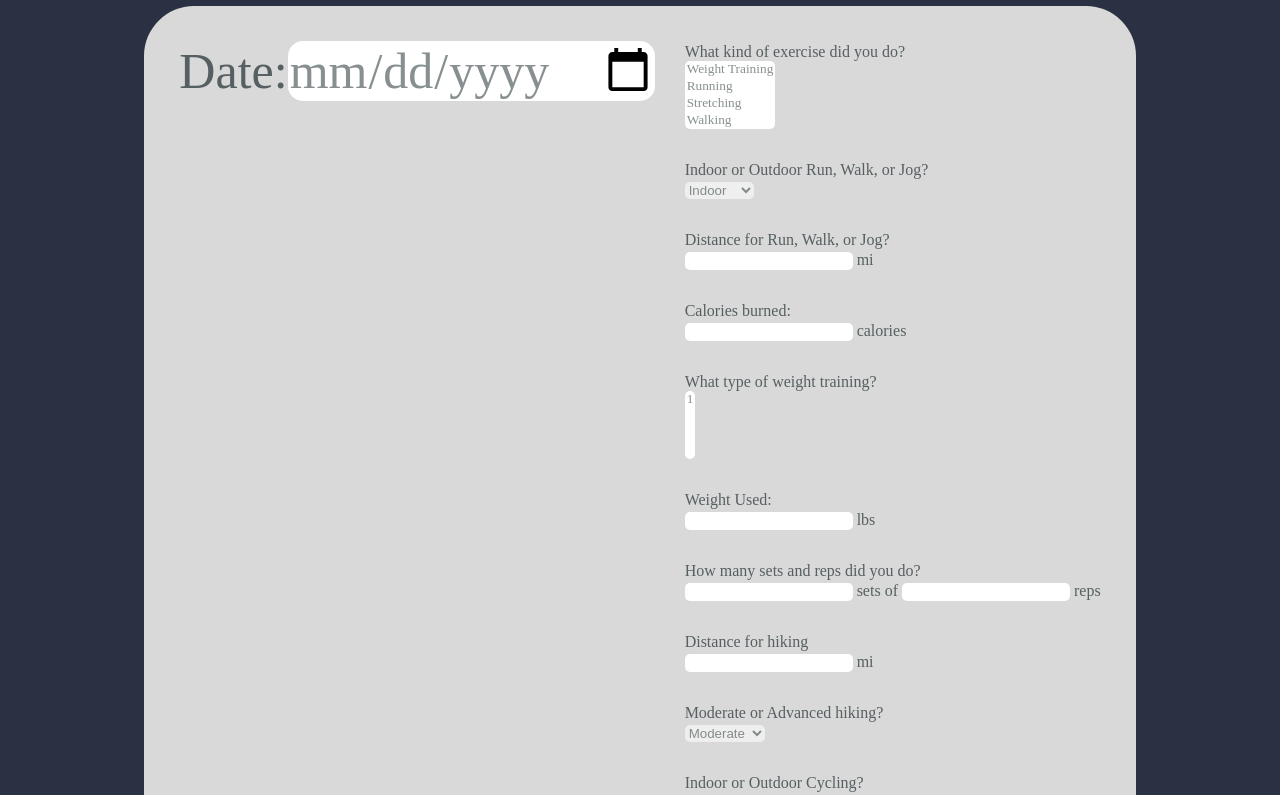
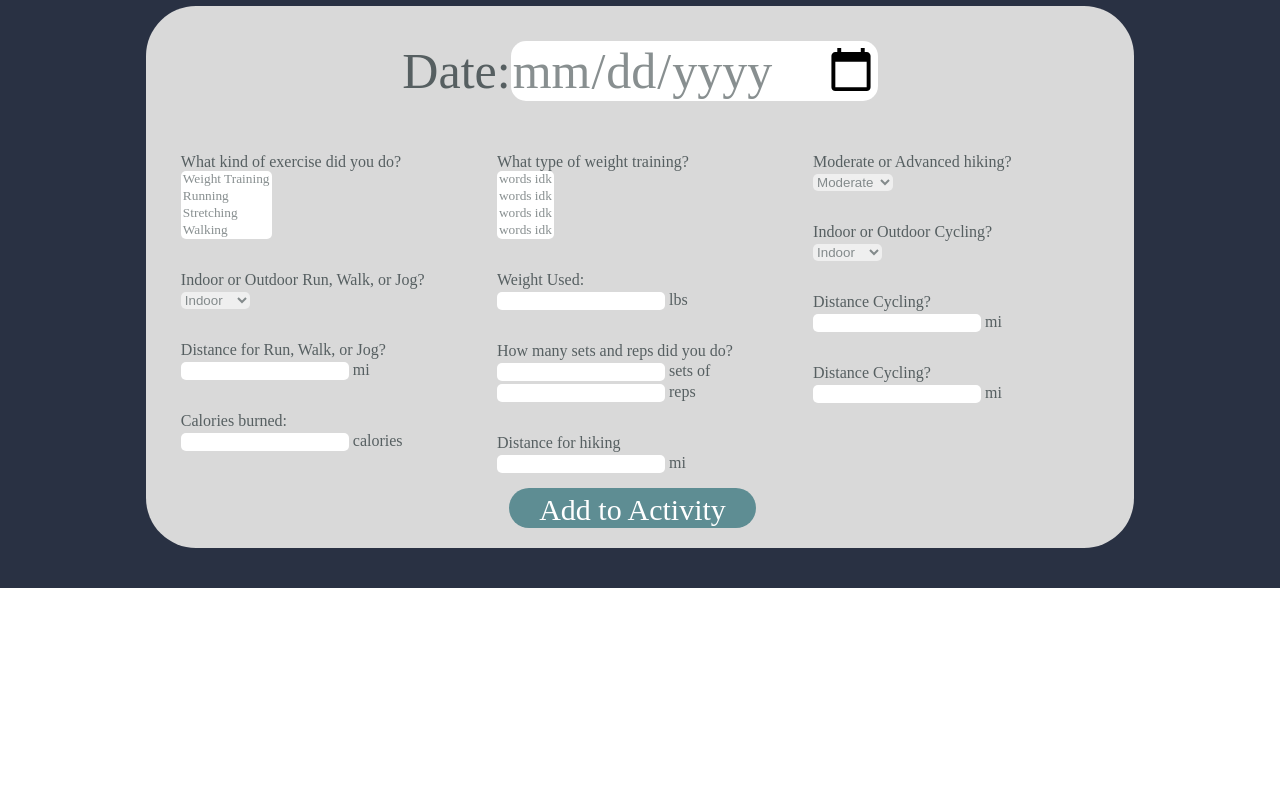
Before and after one commit to specter40/FitStar, a Next.js app: page / in a window 1280 px wide. Shown: the part 1660-2455 px from the top of the page. After the commit the page ends 2248 px from the top, so only its background shows below. Built offline with nearby package versions, Linux system fonts and the light colour scheme; a web font is replaced by a local one.

Commit message:
Swathi R. - almost done Notes: (1) button already styled because AddItem not routed yet (2) route AddItem.js properly!!

```diff
--- a/app/components/AddItem.js
+++ b/app/components/AddItem.js
@@ -10,7 +10,7 @@ const AddItem = () => {
     return (
         <div id="page">
             <div id="main_form">
-                <div class="chunk">
+                <div id="date_container" class="chunk">
                     <label for="date" class="date_style">Date:</label>
                     <input id="date" class="date_style"
                         type="date"
@@ -72,19 +72,23 @@ const AddItem = () => {
                             <br />
                         </div>
 
+                    </div>
+
+                    <div class="column">
+
                         <div class="chunk">
                             <label for="weight_train_type">What type of weight training?</label>
                             <br />
                             <select multiple id="weight_train_type">
-                                <option>1</option>
+                                <option>words idk</option>
+                                <option>words idk</option>
+                                <option>words idk</option>
+                                <option>words idk</option>
                             </select>
 
                             <br />
                         </div>
 
-                    </div>
-
-                    <div class="column">
                         <div class="chunk">
                             <label for="weight">Weight Used:</label>
                             <br />
@@ -121,6 +125,10 @@ const AddItem = () => {
 
                             <br />
                         </div>
+
+                    </div>
+
+                    <div class="column">
 
                         <div class="chunk">
                             <label for="moderate_advanced">Moderate or Advanced hiking?</label>
@@ -168,6 +176,7 @@ const AddItem = () => {
                     </div>
                 </div>
 
+                <button id="add_info">Add to Activity</button>
             </div>
         </div>
     );
--- a/app/css/AddItem.css
+++ b/app/css/AddItem.css
@@ -13,7 +13,8 @@
     height: auto;
     display: flex;
     justify-content: center;
-
+    align-items: center;
+    flex-direction: column;
     margin: 40px;
     border-radius: 50px;
     padding: 20px;
@@ -24,6 +25,12 @@
         border-radius: 15px;
     }
 
+#column_container {
+    display: flex;
+    justify-content: center;
+    margin-top: 20px;
+}
+
     .column {
         flex: 1;
     }
@@ -32,7 +39,12 @@
         padding: 15px;
     }
 
-label, input, option, span {
+#add_info {
+    background-color: rgba(94, 141, 147, 1);
+
+}
+
+label, input, option, span, button {
     font-family: 'Inika';
 }
 
```
